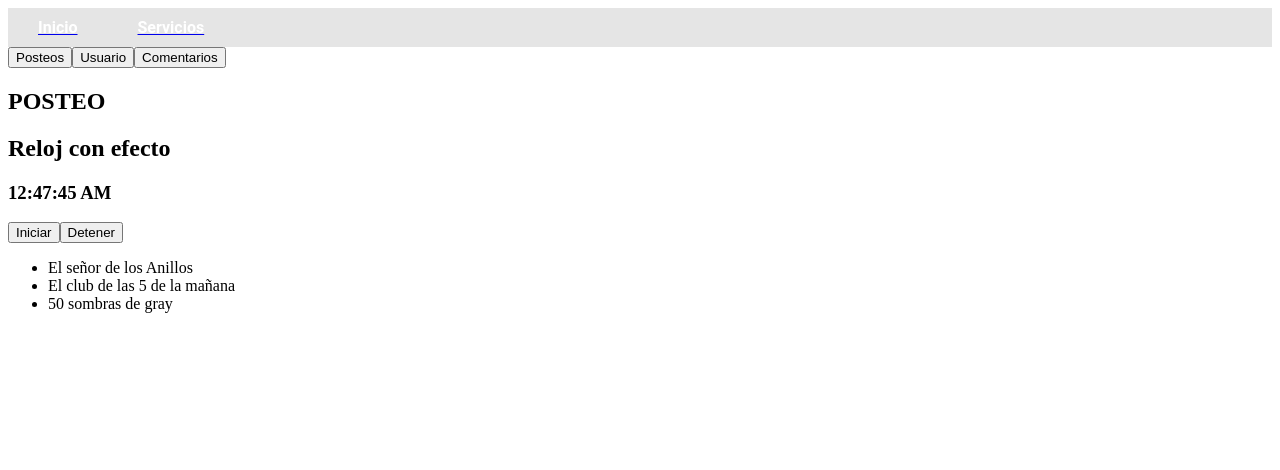
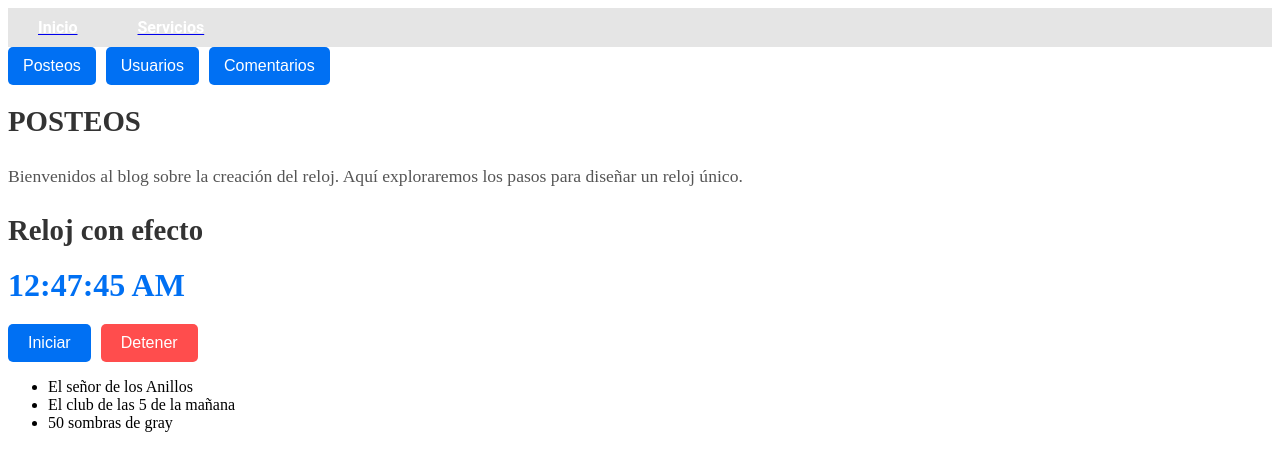
Before and after one commit to vpeinado263/4ta-Tarea-REACT-NEXT.JS, a Next.js app: page / in a window 1280 px wide. Both pictures are taken after a click on the button "Iniciar". Shown: the top 470 px of the page. Built offline with nearby package versions, Linux system fonts and the light colour scheme.

Commit message:
estilizar componentes reloj y post

```diff
--- a/src/components/Blog.js
+++ b/src/components/Blog.js
@@ -1,32 +1,66 @@
 import { useState, useEffect } from "react";
 
 const Blog = () => {
+  const [recurso, setRecurso] = useState("posteos");
+  const [contenido, setContenido] = useState("");
 
-  const [recurso, setRecurso] = useState("posteo");
-  const [contenido, setContenido] = useState("")
-
-  //colocamos los datos de cada seccion
-
+  // Colocamos los datos de cada seccion
   const datos = {
     posteos: "Bienvenidos al blog sobre la creación del reloj. Aquí exploraremos los pasos para diseñar un reloj único.",
-    usuarios: "Autores destacados: Abraham-Louis Breguet,  Christiaan Huygens, Daniel Quare, John Harwood, Franz Ketterer",
+    usuarios: "Autores destacados: Abraham-Louis Breguet, Christiaan Huygens, Daniel Quare, John Harwood, Franz Ketterer",
     comentarios: "comentarios: ¡Qué interesante! Me encantaría aprender más sobre la historia de los relojes.",
-  }
+  };
 
-  useEffect(() => { setContenido(datos[recurso]);},[recurso]);
-  //Actualiza el contenido
+  useEffect(() => {
+    setContenido(datos[recurso]);
+  }, [recurso]);
 
   return (
     <>
-      <div>
-        <button onClick={() => setRecurso("posteos")}>Posteos</button>
-        <button onClick={() => setRecurso("usuarios")}>Usuario</button>
-        <button onClick={() => setRecurso("comentarios")}>Comentarios</button>
+      <div className="button-container">
+        <button className="blog-button" onClick={() => setRecurso("posteos")}>Posteos</button>
+        <button className="blog-button" onClick={() => setRecurso("usuarios")}>Usuarios</button>
+        <button className="blog-button" onClick={() => setRecurso("comentarios")}>Comentarios</button>
       </div>
-      <h2>{recurso.toUpperCase()}</h2>
-      <p>{contenido}</p>
+      <h2 className="blog-title">{recurso.toUpperCase()}</h2>
+      <p className="blog-content">{contenido}</p>
+
+      <style jsx>{`
+        .button-container {
+          display: flex;
+          gap: 10px;
+          margin-bottom: 20px;
+        }
+
+        .blog-button {
+          background-color: #0070f3;
+          color: #fff;
+          padding: 10px 15px;
+          border: none;
+          border-radius: 5px;
+          cursor: pointer;
+          font-size: 1em;
+          transition: background-color 0.3s;
+        }
+
+        .blog-button:hover {
+          background-color: #005bb5;
+        }
+
+        .blog-title {
+          font-size: 1.8em;
+          color: #333;
+          margin-top: 0;
+        }
+
+        .blog-content {
+          font-size: 1.1em;
+          color: #555;
+          line-height: 1.6;
+        }
+      `}</style>
     </>
-  )
-}
+  );
+};
 
-export default Blog
+export default Blog;
--- a/src/components/Navigation.js
+++ b/src/components/Navigation.js
@@ -20,9 +20,7 @@ const Navigation = () => {
           align-items: center;
           font-family: 'Roboto', sans-serif;
           background-color: rgb(229, 229, 229);
-
         }
-
         .menu-toggle {
           background: none;
           border: none;
@@ -30,8 +28,8 @@ const Navigation = () => {
           display: flex;
           gap: 20px; /* Espacio entre enlaces */
           padding: 10px;
+          text-decoration: none;
         }
-
         .bar {
           color: rgb(255, 255, 255);
           font-weight: bold;
@@ -39,10 +37,11 @@ const Navigation = () => {
           padding: 10px 20px;
           border-radius: 5px;
           transition: background-color 0.3s ease;
+
         }
-
         .bar:hover {
           background-color: blue;
+          text-decoration: none;
         }
       `}</style>
     </>
--- a/src/components/RelojEffect.js
+++ b/src/components/RelojEffect.js
@@ -1,47 +1,82 @@
-import { useState, useEffect } from "react"
+import { useState, useEffect } from "react";
 
-useState
-
-function Reloj({hora}) {
-    return <h3>{hora}</h3>
+function Reloj({ hora }) {
+  return <h3 className="clock">{hora}</h3>;
 }
 
 const RelojEffect = () => {
+  const [hora, setHora] = useState(new Date().toLocaleTimeString());
+  const [esVisible, setEsVisible] = useState(false);
 
-  const [hora, setHora] = useState(new Date().toLocaleTimeString())
-  const [esVisible, setEsVisible] = useState(false)
-
-
-
-useEffect(() => {
-
+  useEffect(() => {
     let temporizador;
 
-//fase de montaje y fase de actualizacion
     if (esVisible) {
+      temporizador = setInterval(() => {
+        setHora(new Date().toLocaleTimeString());
+      }, 1000);
+    }
 
-        temporizador = setInterval(() => {setHora(new Date().toLocaleTimeString())}, 1000);
-
-    }
-//fase de desmontaje
-
-    return () => clearInterval(temporizador)
-
-  }, [esVisible])
-
+    return () => clearInterval(temporizador);
+  }, [esVisible]);
 
   return (
-   <>
-   <h2>Reloj con efecto</h2>
-   {/*RENDERIZADO CONDICIONAL Ó CONDITIONAL RENDER*/}
-   {
-    esVisible && <Reloj hora={hora}/>
-   }
+    <>
+      <h2 className="title">Reloj con efecto</h2>
+      {esVisible && <Reloj hora={hora} />}
+      <div className="button-container">
+        <button className="button start" onClick={() => setEsVisible(true)}>
+          Iniciar
+        </button>
+        <button className="button stop" onClick={() => setEsVisible(false)}>
+          Detener
+        </button>
+      </div>
 
-   <button onClick={() => setEsVisible(true)}>Iniciar</button>
-   <button onClick={() => setEsVisible(false)}>Detener</button>
-   </>
-  )
-}
+      <style jsx>{`
+        .title {
+          font-size: 1.8em;
+          color: #333;
+          margin-bottom: 15px;
+        }
 
-export default RelojEffect
+        .clock {
+          font-size: 2em;
+          font-weight: bold;
+          color: #0070f3;
+          margin: 20px 0;
+        }
+
+        .button-container {
+          display: flex;
+          gap: 10px;
+        }
+
+        .button {
+          padding: 10px 20px;
+          border: none;
+          border-radius: 5px;
+          font-size: 1em;
+          cursor: pointer;
+          transition: background-color 0.3s, color 0.3s;
+        }
+
+        .start {
+          background-color: #0070f3;
+          color: #fff;
+        }
+
+        .stop {
+          background-color: #ff4d4d;
+          color: #fff;
+        }
+
+        .button:hover {
+          opacity: 0.9;
+        }
+      `}</style>
+    </>
+  );
+};
+
+export default RelojEffect;
```
